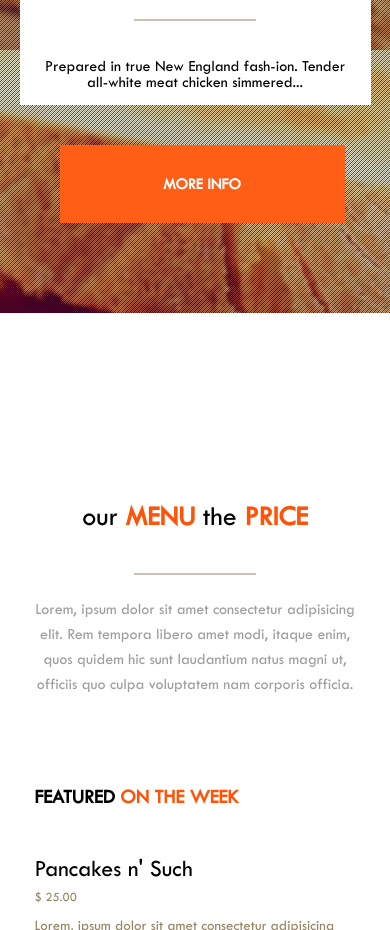
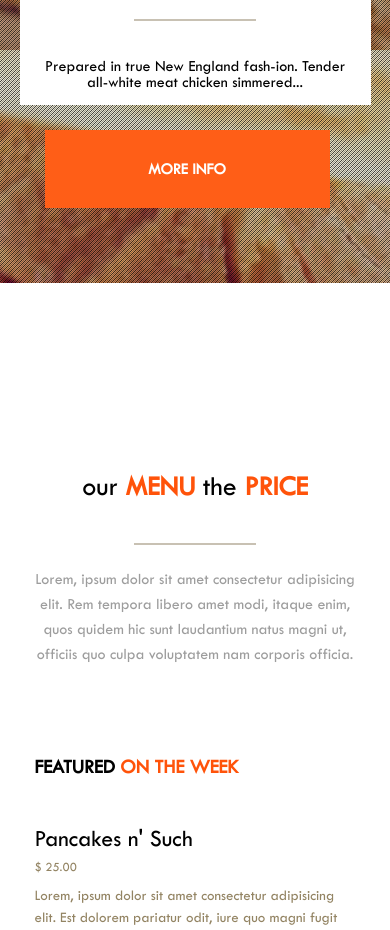
Before and after one commit to ilcary/BuildWeek1, a plain HTML site: page index.html in a window 390 px wide. Shown: the part 3828-4758 px from the top of the page. Drawn offline with Linux system fonts and the light colour scheme.

Commit message:
btn fixed

```diff
--- a/assets/css/responsive.css
+++ b/assets/css/responsive.css
@@ -100,7 +100,7 @@
     /*==========BLOG===========*/
 
     .intbtn {
-        margin: 4rem;
+        margin: 2.5rem;
 
     }
 
```
